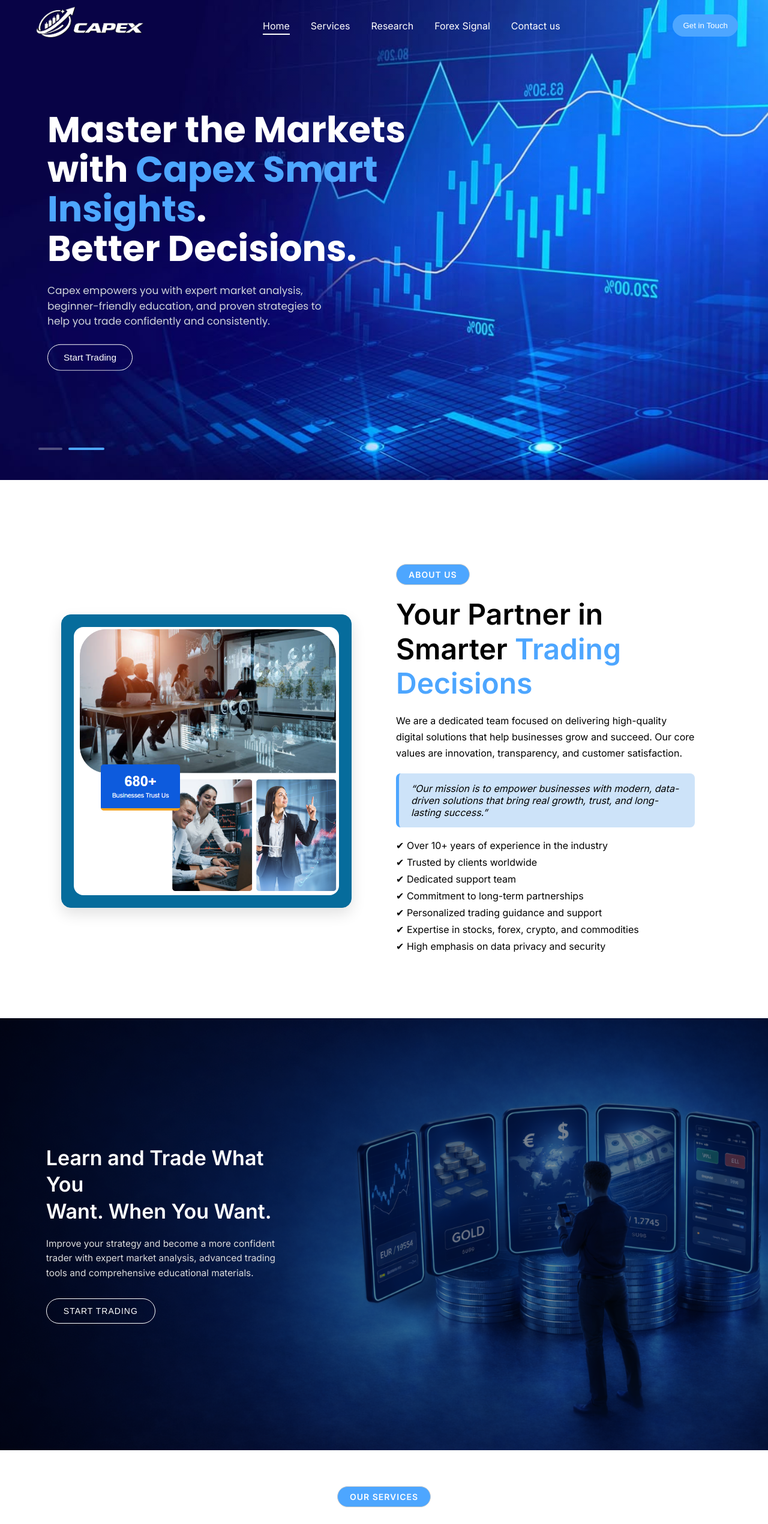
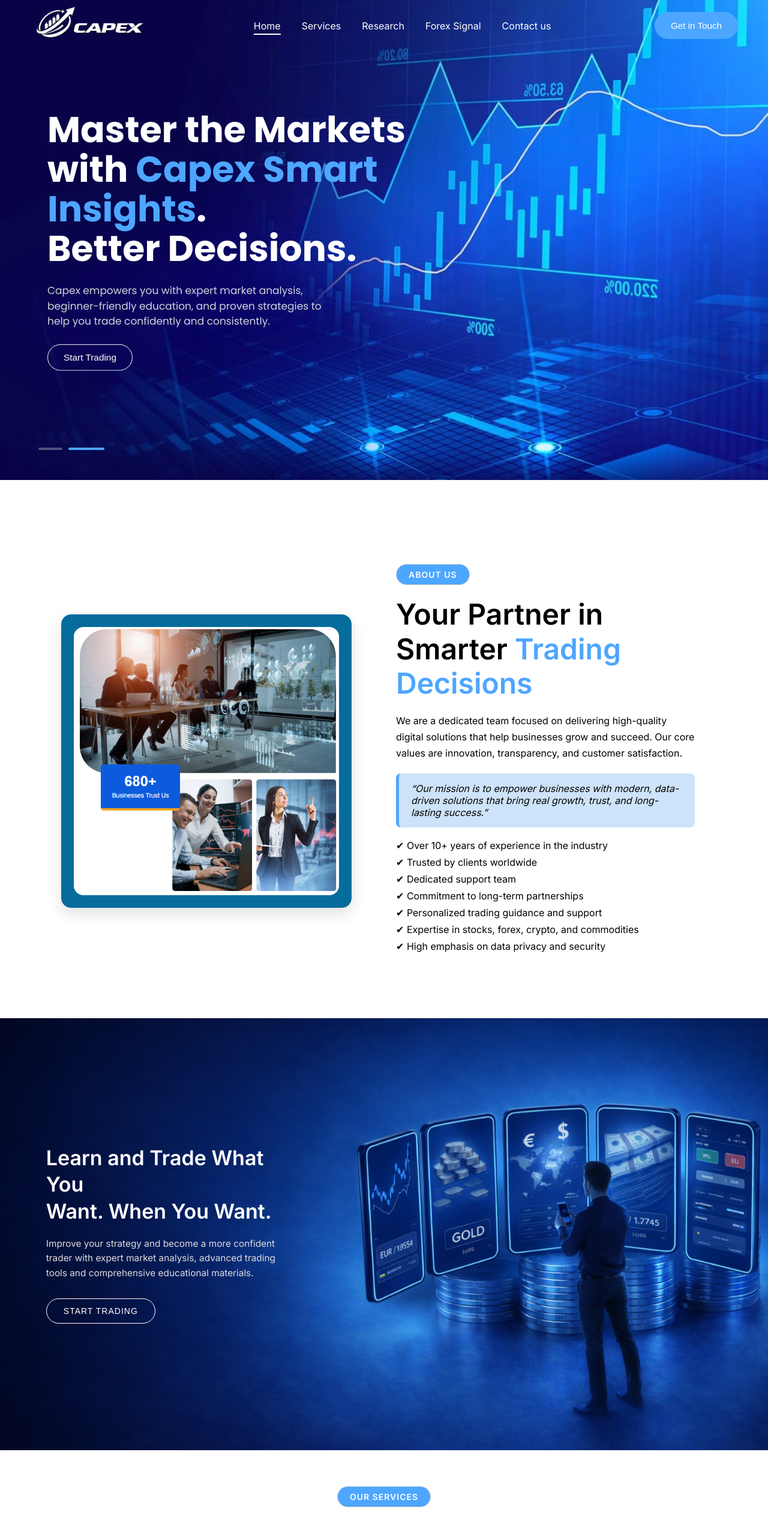
Before and after one commit to Kritikas8349/OfficialWebsite, a React (Vite) app: page / in a window 1280 px wide. Shown: the top 2540 px of the page at 60% size. Built offline with nearby package versions, Linux system fonts and the light colour scheme; a web font is replaced by a local one.

Commit message:
impt changes

```diff
--- a/src/components/Navbar.css
+++ b/src/components/Navbar.css
@@ -173,13 +173,18 @@
 
 /* CTA */
 .cta-navbar {
-  padding: 10px 16px;
+  /* padding: 10px 16px; */
   background: #4da6ff;
-  border-radius: 30px;
+  /* border-radius: 30px; */
   color: white;
   text-decoration: none;
   transition: 0.3s;
   border: 1px solid #4da6ff;
+  padding: 13px 26px;
+    border-radius: 40px;
+    font-size: 0.95rem;
+    cursor: pointer;
+    transition: all 0.3s ease;
 }
 
 .cta-navbar:hover {
--- a/src/pages/ForexSignal.css
+++ b/src/pages/ForexSignal.css
@@ -511,8 +511,14 @@
 /* Gradient Highlight */
 .FX-content h1 span {
     background: linear-gradient(90deg, #00c6ff, #0072ff);
+
     -webkit-background-clip: text;
+    background-clip: text;
+
     -webkit-text-fill-color: transparent;
+    color: transparent;
+
+    display: inline-block;
 
     text-shadow: 0 0 20px rgba(0, 198, 255, 0.4);
 }
@@ -543,16 +549,14 @@
 
 /* Primary Button (Glow Effect) */
 .FX-btn.primary {
-    background: linear-gradient(45deg, #00c6ff, #0072ff);
+    background: #4da6ff;
     color: #fff;
     border: none;
-
-    box-shadow: 0 0 20px rgba(0, 114, 255, 0.5);
 }
 
 .FX-btn.primary:hover {
-    transform: translateY(-4px) scale(1.05);
-    box-shadow: 0 0 35px rgba(0, 114, 255, 0.8);
+    background-color: #0072ff;
+
 }
 
 /* Secondary Button */
--- a/src/pages/ForexSignal.jsx
+++ b/src/pages/ForexSignal.jsx
@@ -1,6 +1,6 @@
 import React from "react";
 import "./ForexSignal.css";
-import heroImg from "../assets/FX-image.png";
+import heroImg from "../assets/FXImg.png";
 
 import { FaChartLine, FaUserTie, FaBell, FaTrophy } from "react-icons/fa";
 
@@ -80,6 +80,31 @@
 
             </section>
 
+
+
+
+
+            {/*------------------------------------ FX-container----------------------- */}
+
+            <div className="FX-container">
+                <img src={heroImg} alt="trading" className="FX-image" />
+
+                <div className="FX-content">
+                    <h1>
+                        Turn Signals Into <span>Profit </span>
+                    </h1>
+                    <p>Trusted by 10,000+ Traders | +70 to +300 Pips Daily</p>
+
+                    <div className="FX-buttons">
+                        <button className="FX-btn primary">Get Signals</button>
+                        <button className="FX-btn secondary">View Performance</button>
+                    </div>
+                </div>
+            </div>
+
+
+
+
             {/*------------------------------------- pricing --------------------------*/}
             <section className="pricing">
 
@@ -150,23 +175,31 @@
 
             </section>
 
-            {/*------------------------------------ FX-container----------------------- */}
 
-            <div className="FX-container">
-                <img src={heroImg} alt="trading" className="FX-image" />
 
-                <div className="FX-content">
-                    <h1>
-                        Turn Signals Into <span>Profit </span>
-                    </h1>
-                    <p>Trusted by 10,000+ Traders | +70 to +300 Pips Daily</p>
+            {/*------------------------------------- cta research --------------------------*/}
+            <section className="ctaresearch-section">
 
-                    <div className="FX-buttons">
-                        <button className="FX-btn primary">Get Signals</button>
-                        <button className="FX-btn secondary">View Performance</button>
-                    </div>
-                </div>
-            </div>
+        <div className="ctaresearch-container">
+
+          <h2 className="ctaresearch-title">
+            Start Trading with <span>Expert Signal</span>
+          </h2>
+
+          <p className="ctaresearch-subtitle">
+            Join 50,000+ traders who receive professional market analysis and high-probability trading setups every day
+          </p>
+
+          <div className="ctaresearch-buttons">
+            <button className="ctaresearch-btn primary">Get Premium Signals</button>
+            <button className="ctaresearch-btn secondary">Join Community</button>
+          </div>
+
+        </div>
+
+      </section>
+
+
 
         </div>
     );
--- a/src/pages/Home.css
+++ b/src/pages/Home.css
@@ -638,13 +638,7 @@
   z-index: 1;
 }
 
-/* 🔥 overlay for better readability */
-.learn-bg::after {
-  content: "";
-  position: absolute;
-  inset: 0;
-  background: rgba(0,0,0,0.4);
-}
+
 
 /* ================= CONTENT ================= */
 
```
Also changed, not shown: src/assets/FX-img.jpg (added), 1 other file (tests, documents, lock files or other folders).
